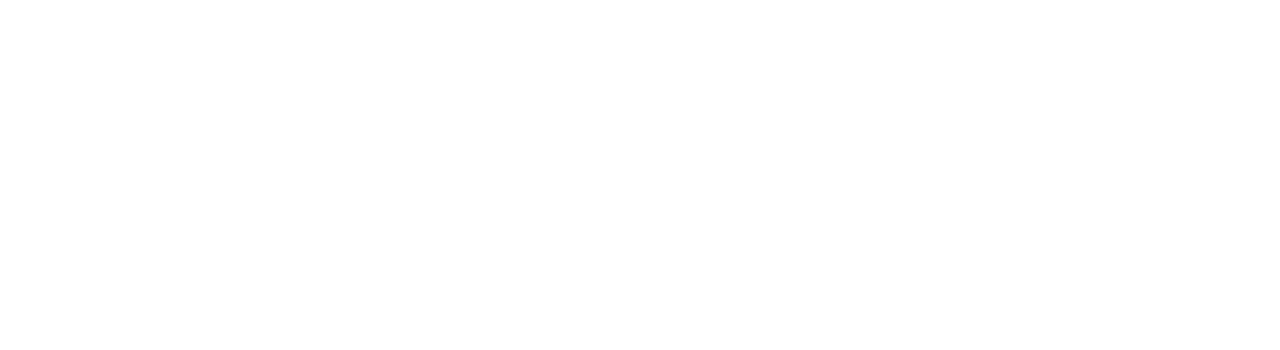
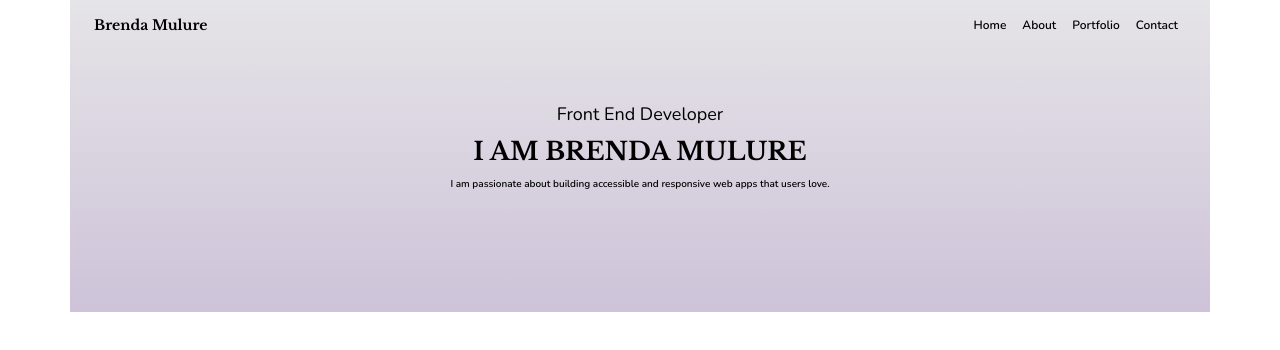
Before and after one commit to mulurebrenda/Portfolio, a plain HTML site: page index.html in a window 1280 px wide. Drawn offline with nearby package versions, Linux system fonts and the light colour scheme.

Commit message:
homepage hero: added a nav bar and header to my page then styled them using css

```diff
--- a/index.html
+++ b/index.html
@@ -32,6 +32,48 @@
     <title>Porfolio: Brenda Mulure (Frontend Developer)</title>
   </head>
   <body>
-    <div class="container"></div>
+
+    <div class="container">
+      <div class="header ">
+        <nav class="navbar navbar-expand-sm">
+        <div class="container-fluid">
+          <a class="navbar-brand " href="#">Brenda Mulure</a>
+          <button
+            class="navbar-toggler"
+            type="button"
+            data-bs-toggle="collapse"
+            data-bs-target="#navbarNavAltMarkup"
+            aria-controls="navbarNavAltMarkup"
+            aria-expanded="false"
+            aria-label="Toggle navigation"
+          >
+            <span class="navbar-toggler-icon"></span>
+          </button>
+          <div
+            class="collapse navbar-collapse justify-content-end"
+            id="navbarNavAltMarkup"
+          >
+            <div class="navbar-nav">
+              <a class="nav-link" aria-current="page" href="#">Home</a>
+              <a class="nav-link" href="#">About</a>
+              <a class="nav-link" href="#">Portfolio</a>
+              <a class="nav-link" href="#">Contact</a>
+            </div>
+          </div>
+        </div>
+      </nav>
+      <div class="text-center">
+        <h2 class="developer">
+          Front End Developer
+        </h2>
+        <h1 class="name">
+          I AM BRENDA MULURE
+        </h1>
+        <p class="intro">
+          I am passionate about building accessible and responsive web apps that users love.
+        </p>
+      </div>
+      </div>
+    </div>
   </body>
 </html>
--- a/src/portfolio.css
+++ b/src/portfolio.css
@@ -1,2 +1,38 @@
 /*font-family: 'Libre Baskerville', serif;
 font-family: 'Nunito', sans-serif;*/
+:root{
+    --primary-text-color: #000000;
+}
+.container {
+  font-family: "Nunito", sans-serif;
+  background: linear-gradient(to bottom, #e5e4e7,#cec3d9);
+}
+.header{
+    color: var(--primary-text-color);
+}
+a.navbar-brand {
+  font-family: "Libre Baskerville", serif;
+  font-weight: bold;
+  font-size: 14px;
+}
+a.nav-link {
+    color: var(--primary-text-color);
+  font-size: 12px;
+  font-weight: 700;
+}
+
+.developer {
+  font-size: 18px;
+  padding-top: 3em;
+}
+.name {
+  font-family: "Libre Baskerville", serif;
+  font-weight: bold;
+  line-height: 1.4em;
+  font-size: 25px;
+}
+.intro {
+  font-size: 10px;
+  font-weight: 600;
+  padding-bottom: 12em;
+}
```
